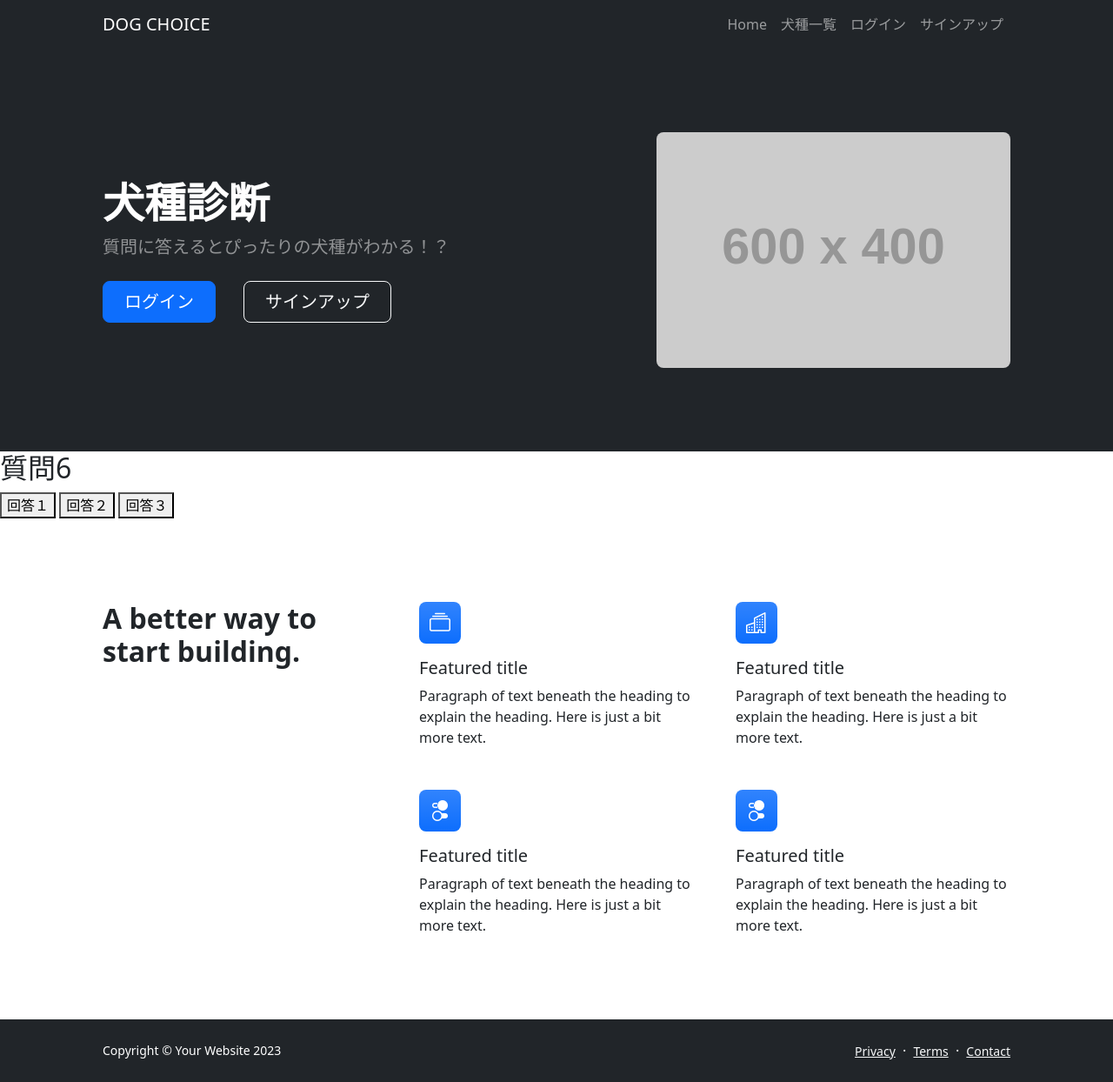
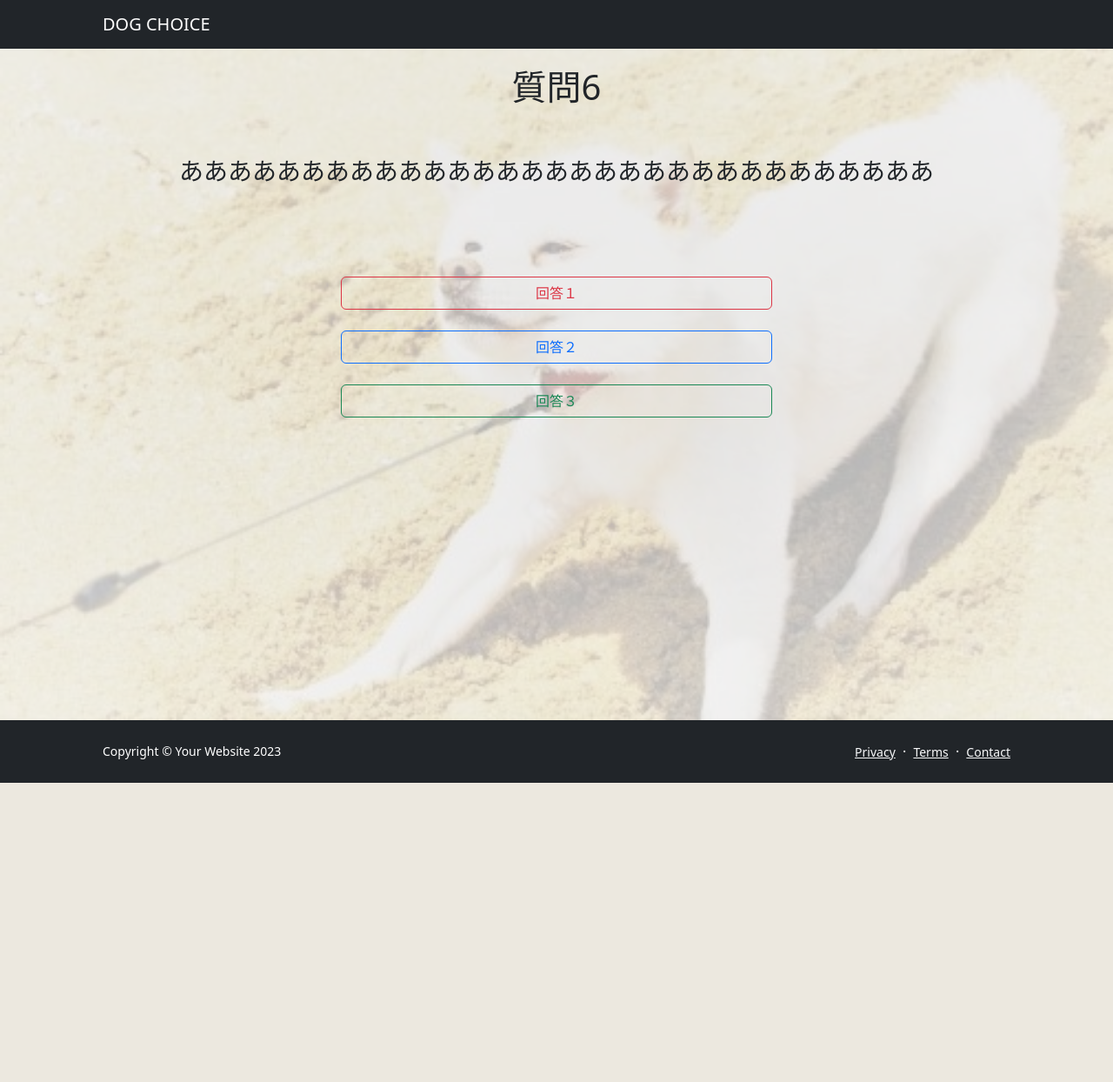
Before and after one commit to jirou0609/dogproject, a Django app: template dogapp/templates/question6.html in a window 1280 px wide. Shown: the whole page at 87% size. After the commit the page ends 900 px from the top, so only its background shows below. Run offline with Django 3.2, Linux system fonts and the light colour scheme; the template is opened without the code that fills it, so the values that code supplies are empty; grey boxes labelled with a size stand in for pictures from a placeholder-image service; some libraries are stand-ins or nearby versions.

Commit message:
20230913_1

```diff
--- a/dogapp/templates/question6.html
+++ b/dogapp/templates/question6.html
@@ -1,45 +1,77 @@
-{% extends 'base.html' %}
 {% load static %}
-<!DOCTYPE html>
-<html lang="ja">
-            <!-- Header-->
-            {% block header %}
-            <header class="bg-dark py-5">
-                <div class="container px-5">
-                    <div class="row gx-5 align-items-center justify-content-center">
-                        <div class="col-lg-8 col-xl-7 col-xxl-6">
-                            <div class="my-5 text-center text-xl-start">
-                                <h1 class="display-5 fw-bolder text-white mb-2">犬種診断</h1>
-                                <p class="lead fw-normal text-white-50 mb-4">質問に答えるとぴったりの犬種がわかる！？</p>
-                                {% if user.is_authenticated %}
-                                <div class="d-grid gap-3 d-sm-flex justify-content-sm-center justify-content-xl-start">
-                                    <a class="btn btn-primary btn-lg px-4 me-sm-3" href="{% url 'accounts:login' %}">診断する</a>
-                                    <a class="btn btn-outline-light btn-lg px-4" href="{% url 'accounts:logout' %}">ログアウト</a>
-                                </div>
-                                {% else %}
-                                <div class="d-grid gap-3 d-sm-flex justify-content-sm-center justify-content-xl-start">
-                                    <a class="btn btn-primary btn-lg px-4 me-sm-3" href="{% url 'accounts:login' %}">ログイン</a>
-                                    <a class="btn btn-outline-light btn-lg px-4" href="{% url 'accounts:signup' %}">サインアップ</a>
-                                </div>
-                                {% endif %}
-                            </div>
-                        </div>
-                        <div class="col-xl-5 col-xxl-6 d-none d-xl-block text-center"><img class="img-fluid rounded-3 my-5" src="https://dummyimage.com/600x400/343a40/6c757d" alt="..." /></div>
+<title>{% block title %}question6{% endblock %}</title>
+<link href={% static 'css/styles.css' %} rel="stylesheet" />
+    <head>
+        <nav class="navbar navbar-expand-lg navbar-dark bg-dark">
+            <div class="container px-5">
+                <a class="navbar-brand" href=""{% url 'dogapp:index' %}"">DOG CHOICE</a>
+                <button class="navbar-toggler" type="button" data-bs-toggle="collapse" data-bs-target="#navbarSupportedContent" aria-controls="navbarSupportedContent" aria-expanded="false" aria-label="Toggle navigation"><span class="navbar-toggler-icon"></span></button>
+            </div>
+        </nav>
+    </head>
+<style>
+    .background-container {
+        background-image: url('{% static "img/background-image1.jpg" %}');
+        background-size: cover;
+        background-repeat: no-repeat;
+        /* 他の背景スタイルを設定することもできます */
+    }
+
+    .form-container {
+        background-color: rgba(255, 255, 255, 0.7); /* 背景色の透明度を設定 (0.6 は 60% の透明度) */
+        padding: 20px;
+    }
+
+    /* ボタンの横幅を広げるスタイル */
+    .btn-wide {
+        width: 40%;
+    }
+
+</style>
+
+<div class="background-container">
+    <div class="form-container">
+        <div class="text-center">
+            <form name="form" action="{% url 'dogapp:question6' %}" method="post">
+                {% csrf_token %}
+                <h1>質問6</h1>
+                <br><br>
+
+                <h3>あああああああああああああああああああああああああああああああ</h3>
+                <br><br><br><br>
+                <div class="row">
+                    <div class="col-md">
+                        <button type="submit" class="btn btn-outline-danger btn-wide" name="answer" value="1">回答１</button>
                     </div>
-                </div>
-            </header>
-            {% endblock %}
+                </div><br>
+                <div class="row">
+                    <div class="col-md">
+                        <button type="submit" class="btn btn-outline-primary btn-wide" name="answer" value="2">回答２</button>
+                    </div>
+                </div><br>
+                <div class="row">
+                    <div class="col-md">
+                        <button type="submit" class="btn btn-outline-success btn-wide" name="answer" value="3">回答３</button>
+                    </div>
+                </div><br>
+            </form>
+            <!-- 余白を設定 -->
+            <br><br><br><br><br><br><br><br><br><br><br><br>
+        </div>
+    </div>
+</div>
 
-            {% block contents %}
-            <body>
-                <form name="form" action="{% url 'dogapp:question6' %}" method="post">
-                    {% csrf_token %}
-                    <h2>質問6</h2>
-                    <button type="submit" name="answer" value="1">回答１</button>
-                    <button type="submit" name="answer" value="2">回答２</button>
-                    <button type="submit" name="answer" value="3">回答３</button>
-                </form>
-            </body>
-            {% endblock %}
-    </body>
-</html>
+<footer class="bg-dark py-4 mt-auto">
+    <div class="container px-5">
+        <div class="row align-items-center justify-content-between flex-column flex-sm-row">
+            <div class="col-auto"><div class="small m-0 text-white">Copyright &copy; Your Website 2023</div></div>
+            <div class="col-auto">
+                <a class="link-light small" href="#!">Privacy</a>
+                <span class="text-white mx-1">&middot;</span>
+                <a class="link-light small" href="#!">Terms</a>
+                <span class="text-white mx-1">&middot;</span>
+                <a class="link-light small" href="#!">Contact</a>
+            </div>
+        </div>
+    </div>
+</footer>
```
Also changed, not shown: dogapp/templates/dog_detail.html (+27 -36 lines), db.sqlite3, dogapp/static/img/background-image1.jpg (added), dogapp/static/img/background-image2.jpg (added), dogapp/templates/dog_list.html (indentation only), media/photos/ウェルシュコーギー.png (added), media/photos/フレンチブルドック.png (added), media/photos/ボーダーコリー.png (added), media/photos/ミニチュアブルテリア.png (added), media/photos/豆柴.png (added).
